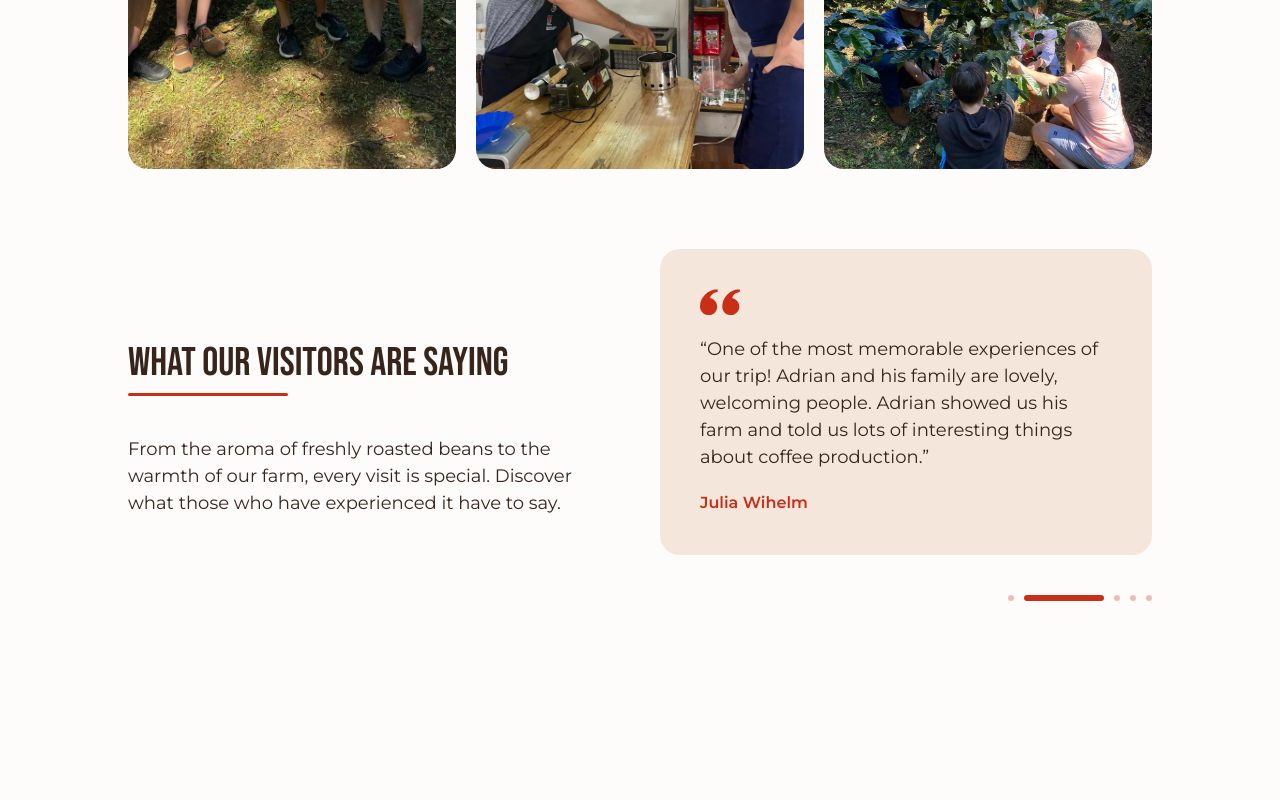
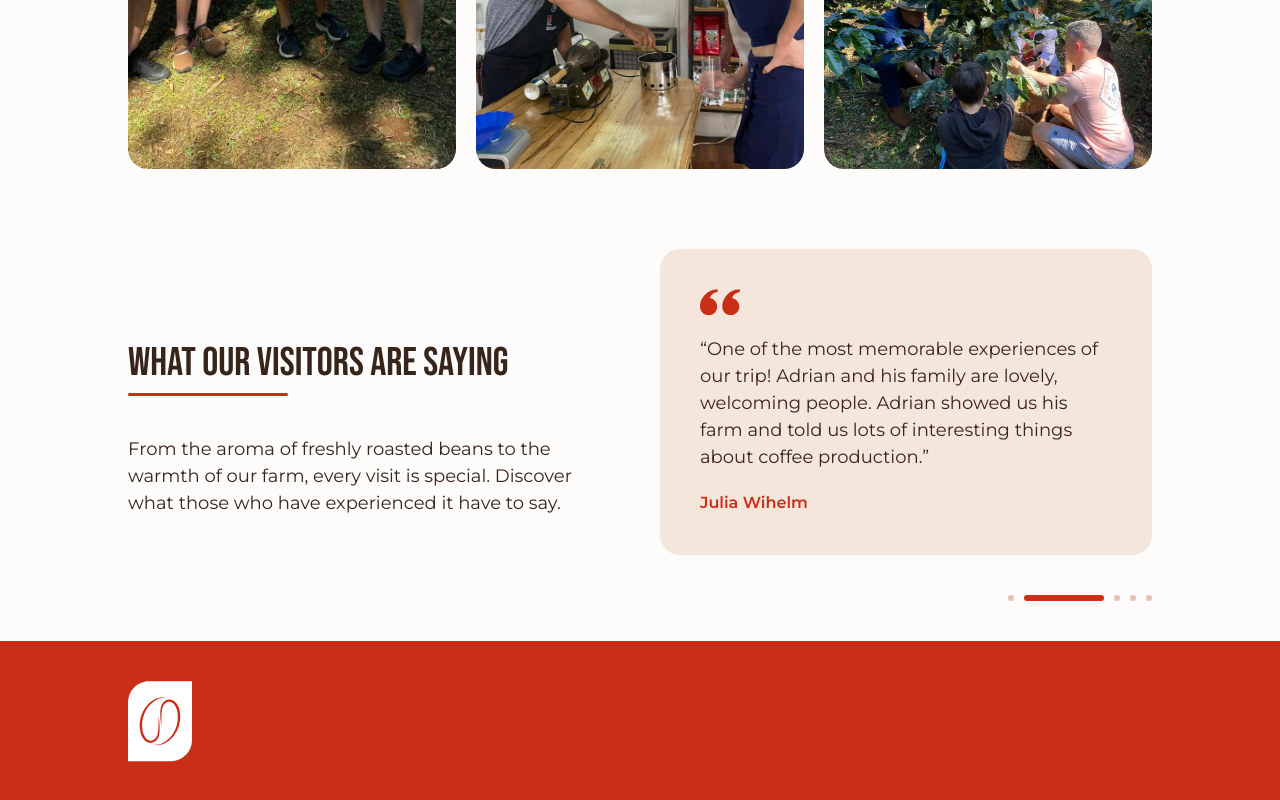
Before and after one commit to corralesjonathan/adrianscoffeetour-frontend, a React (Vite) app: page / in a window 1280 px wide. Shown: the part 3818-4618 px from the top of the page. Before the commit the page ends 4459 px from the top, so only its background shows below. Built offline with nearby package versions, Linux system fonts and the light colour scheme.

Commit message:
footer stared

```diff
--- /dev/null
+++ b/src/components/Footer.jsx
@@ -0,0 +1,9 @@
+export function Footer() {
+    return (
+        <div className="flex w-full p-[40px] bg-adrians-red">
+            <div className="flex w-[80vw] m-auto justify-between items-center">
+                <img src="./icons/icon.svg" alt="" />
+            </div>
+        </div>
+    )
+}
--- /dev/null
+++ b/src/components/Newsletter.jsx
@@ -0,0 +1,6 @@
+export function Newsletter() {
+    return (
+        <>
+        </>
+    )
+}
--- a/src/pages/Home.jsx
+++ b/src/pages/Home.jsx
@@ -7,6 +7,8 @@ import { Counter } from "../components/Counter.jsx";
 import { Products } from "../components/Products.jsx";
 import { TourGallery } from "../components/TourGallery.jsx";
 import { Testimonials } from "../components/Testimonials.jsx";
+import { Newsletter } from "../components/Newsletter.jsx";
+import { Footer } from "../components/Footer.jsx";
 
 
 export function Home() {
@@ -24,6 +26,8 @@ export function Home() {
             <Products />
             <TourGallery />
             <Testimonials />
+            <Newsletter />
+            <Footer />
         </>
     )
 }
```
Also changed, not shown: public/icons/icon.svg (added).
